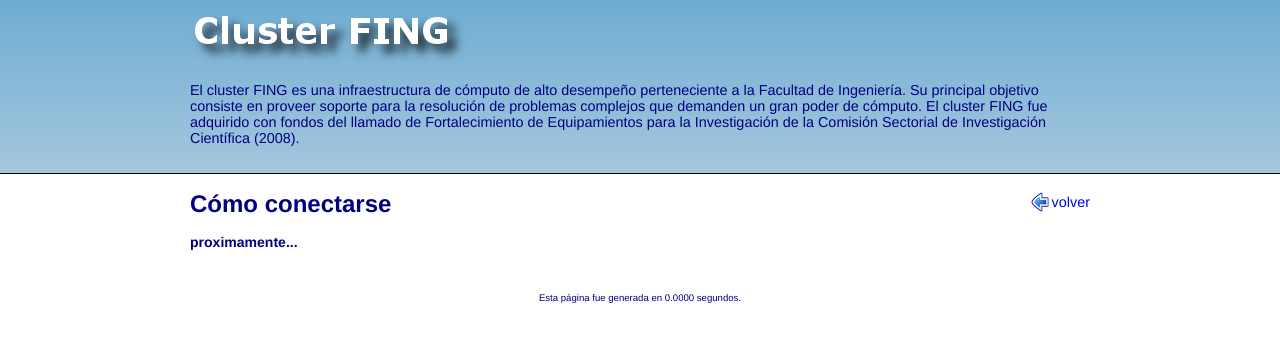
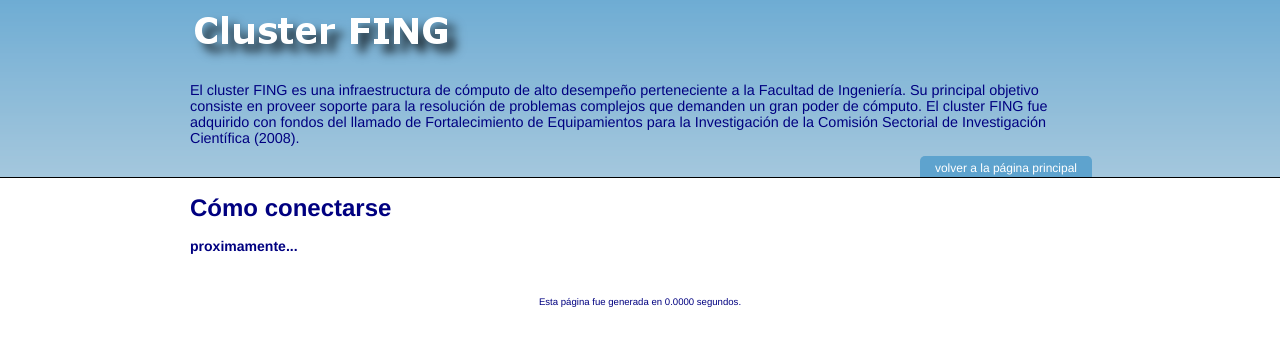
Before and after one commit to hpc-cecal-uy/web-cluster-fing, a CodeIgniter app: page /index.php/como_conectarse/index in a window 1280 px wide. Shown: the top 346 px of the page. Run offline with CodeIgniter, Linux system fonts and the light colour scheme; some libraries are stand-ins or nearby versions.

Commit message:
Cambio estilo boton volver

```diff
--- a/css/style.css
+++ b/css/style.css
@@ -28,7 +28,7 @@ body {
 
 #page-header {
 	padding-top: 1em;
-	padding-bottom: 1em;
+	padding-bottom: 0px;
 
 	width: 100%;
 	text-align: center;
@@ -86,6 +86,39 @@ body {
 	font-size: 0.8em;
 }
 
+.volver_header {
+	margin: 2px;
+	padding: 0px;
+	width: 100%;
+	text-align: right;
+}
+
+.volver_header a {
+	margin-left: auto;
+	margin-right: 0px;
+	margin-top: 0px;
+	margin-bottom: 0px;
+	padding-top: 5px;
+	padding-bottom: 2px;
+	padding-right: 15px;
+	padding-left: 15px;
+	right: 0px;
+	text-decoration: none;
+
+	background-color: #5EA3CE;
+	color: white;
+
+	-moz-border-radius-topleft: 5px;
+	-moz-border-radius-topright: 5px;
+
+	-webkit-border-top-left-radius: 5px;
+	-webkit-border-top-right-radius: 5px;
+}
+
+.volver_header a:hover {
+	background-color: #4D92BD;
+}
+
 #volver {
 	float:right;
 	padding-left: 24px;
--- a/system/application/controllers/comandos_uso_cotidiano.php
+++ b/system/application/controllers/comandos_uso_cotidiano.php
@@ -8,6 +8,7 @@ class Comandos_Uso_Cotidiano extends Controller {
 
 	function index() {
 		$data['body'] = 'comandos_uso_cotidiano';
+		$data['volver_style'] = '';
 		$data['js_include'] = '';
 		$data['css_include'] = $data['css_include'] = '<link rel="stylesheet" href="'.base_url().'css/comandos_uso_cotidiano.css" type="text/css" media="screen" />';
 		$this->load->view('includes/template', $data);
--- a/system/application/controllers/como_conectarse.php
+++ b/system/application/controllers/como_conectarse.php
@@ -8,6 +8,7 @@ class Como_Conectarse extends Controller {
 
 	function index() {
 		$data['body'] = 'como_conectarse';
+		$data['volver_style'] = '';
 		$data['js_include'] = '';
 		$data['css_include'] = $data['css_include'] = '<link rel="stylesheet" href="'.base_url().'css/como_conectarse.css" type="text/css" media="screen" />';
 		$this->load->view('includes/template', $data);
--- a/system/application/controllers/como_ejecutar_trabajo.php
+++ b/system/application/controllers/como_ejecutar_trabajo.php
@@ -8,6 +8,7 @@ class Como_Ejecutar_Trabajo extends Controller {
 
 	function index() {
 		$data['body'] = 'como_ejecutar_trabajo';
+		$data['volver_style'] = '';
 		$data['js_include'] = '';
 		$data['css_include'] = $data['css_include'] = '<link rel="stylesheet" href="'.base_url().'css/como_ejecutar_trabajo.css" type="text/css" media="screen" />';
 		$this->load->view('includes/template', $data);
--- a/system/application/controllers/main.php
+++ b/system/application/controllers/main.php
@@ -10,6 +10,7 @@ class Main extends Controller {
 		$this->load->helper('file');
 		$this->load->helper('date');
 
+		$data['volver_style'] = 'display:none';
 		$data['body'] = 'main';
 		$data['js_include'] = '<script src="'.base_url().'js/main.js" type="text/javascript" charset="utf-8"></script>'.
 			'<script src="'.base_url().'js/jquery.nivo.slider.js" type="text/javascript" charset="utf-8"></script>';
--- a/system/application/controllers/nucleo.php
+++ b/system/application/controllers/nucleo.php
@@ -8,6 +8,7 @@ class Nucleo extends Controller {
 
 	function index() {
 		$data['body'] = 'nucleo/nucleo';
+		$data['volver_style'] = '';
 		$data['js_include'] =
 			'<script src="'.base_url().'js/nucleo.js" type="text/javascript" charset="utf-8"></script>'.
 			'<script src="'.base_url().'js/jquery.featureList-1.0.0.js" type="text/javascript" charset="utf-8"></script>';
--- a/system/application/controllers/preguntas_frecuentes.php
+++ b/system/application/controllers/preguntas_frecuentes.php
@@ -8,6 +8,7 @@ class Preguntas_Frecuentes extends Controller {
 
 	function index() {
 		$data['body'] = 'preguntas_frecuentes';
+		$data['volver_style'] = '';
 		$data['js_include'] = '';
 		$data['css_include'] = $data['css_include'] = '<link rel="stylesheet" href="'.base_url().'css/preguntas_frecuentes.css" type="text/css" media="screen" />';
 		$this->load->view('includes/template', $data);
--- a/system/application/controllers/qsubscript.php
+++ b/system/application/controllers/qsubscript.php
@@ -33,6 +33,7 @@ class QSubScript extends Controller {
 		$data['body'] = 'qsubscript';
 		$data['js_include'] = '<script src="'.base_url().'js/qsubscript.js" type="text/javascript" charset="utf-8"></script>';
 		$data['css_include'] = '<link rel="stylesheet" href="'.base_url().'css/qsubscript.css" type="text/css" media="screen" />';
+		$data['volver_style'] = '';
 
 		$data['implementacion_mpi_trabajo_options'] = $implementacion_mpi_trabajo_options;
 		$data['cola_trabajo_options'] = $cola_trabajo_options;
--- a/system/application/views/comandos_uso_cotidiano.php
+++ b/system/application/views/comandos_uso_cotidiano.php
@@ -1,4 +1,3 @@
-<div id="volver"><a href="<?php echo base_url();?>index.php">volver</a></div>
 <div id="content-wrapper">
 <div id="content-container">
 <div id="content"><!--PageTitleFmt-->
--- a/system/application/views/como_conectarse.php
+++ b/system/application/views/como_conectarse.php
@@ -1,4 +1,3 @@
-<div id="volver"><a href="<?php echo base_url();?>index.php">volver</a></div>
 <div id="content-wrapper">
 	<div id="content-container">
 		<div id="content">
--- a/system/application/views/como_ejecutar_trabajo.php
+++ b/system/application/views/como_ejecutar_trabajo.php
@@ -1,4 +1,3 @@
-<div id="volver"><a href="<?php echo base_url();?>index.php">volver</a></div>
 <div id="content-wrapper">
 <div id="content-container">
 <div id="content">
--- a/system/application/views/includes/template.php
+++ b/system/application/views/includes/template.php
@@ -15,7 +15,6 @@
 		<div id="page">
 			<div id="page-header">
 				<div id="page-header-body">
-					<!-- <h1 class="title">Cluster FING</h1> -->
 					<a href="<?php echo base_url();?>index.php"><img src="<?php echo base_url();?>img/cluster_fing.png"></img></a>
 					<p>
 						El cluster FING es una infraestructura de c&oacute;mputo de alto desempe&ntilde;o
@@ -25,6 +24,9 @@
 						llamado de Fortalecimiento de Equipamientos para la Investigaci&oacute;n de la
 						Comisi&oacute;n Sectorial de Investigaci&oacute;n Cient&iacute;fica (2008).
 					</p>
+					<div class="volver_header" style="<?php echo $volver_style; ?>">
+						<a href="<?php echo base_url();?>index.php">volver a la página principal</a>
+					</div>
 				</div>
 			</div>
 
--- a/system/application/views/preguntas_frecuentes.php
+++ b/system/application/views/preguntas_frecuentes.php
@@ -1,4 +1,3 @@
-<div id="volver"><a href="<?php echo base_url();?>index.php">volver</a></div>
 	<div id="content-wrapper">
 		<div id="content-container">
 			<div id="content">
--- a/system/application/views/qsubscript.php
+++ b/system/application/views/qsubscript.php
@@ -1,4 +1,3 @@
-<div id="volver"><a href="<?php echo base_url();?>index.php">volver</a></div>
 <h2>Generador de scripts qsub para el cluster FING</h2>
 <div id="contenidoInterno">
 	<div <?php if (strlen($error) == 0) echo 'style="display:none;"'; ?>>
```
Also changed, not shown: system/application/views/main.php (+5 -5 lines).
